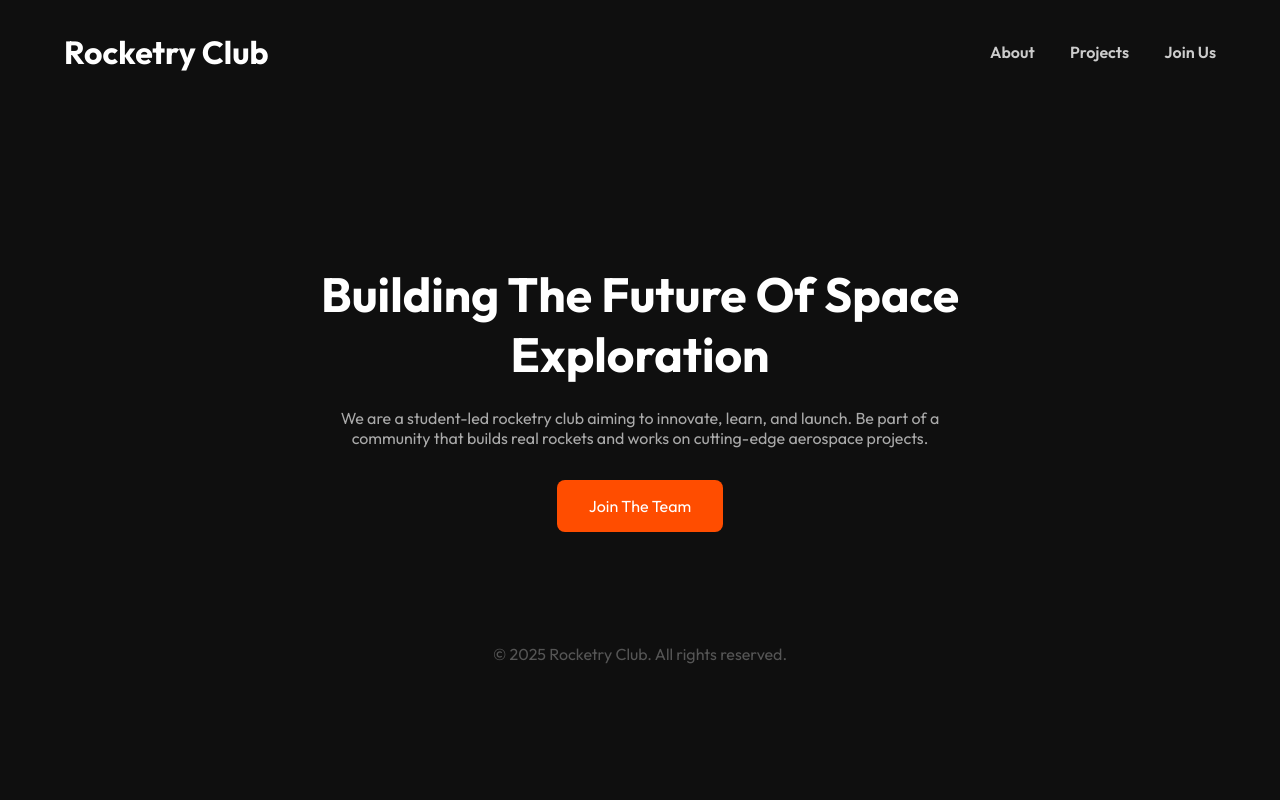
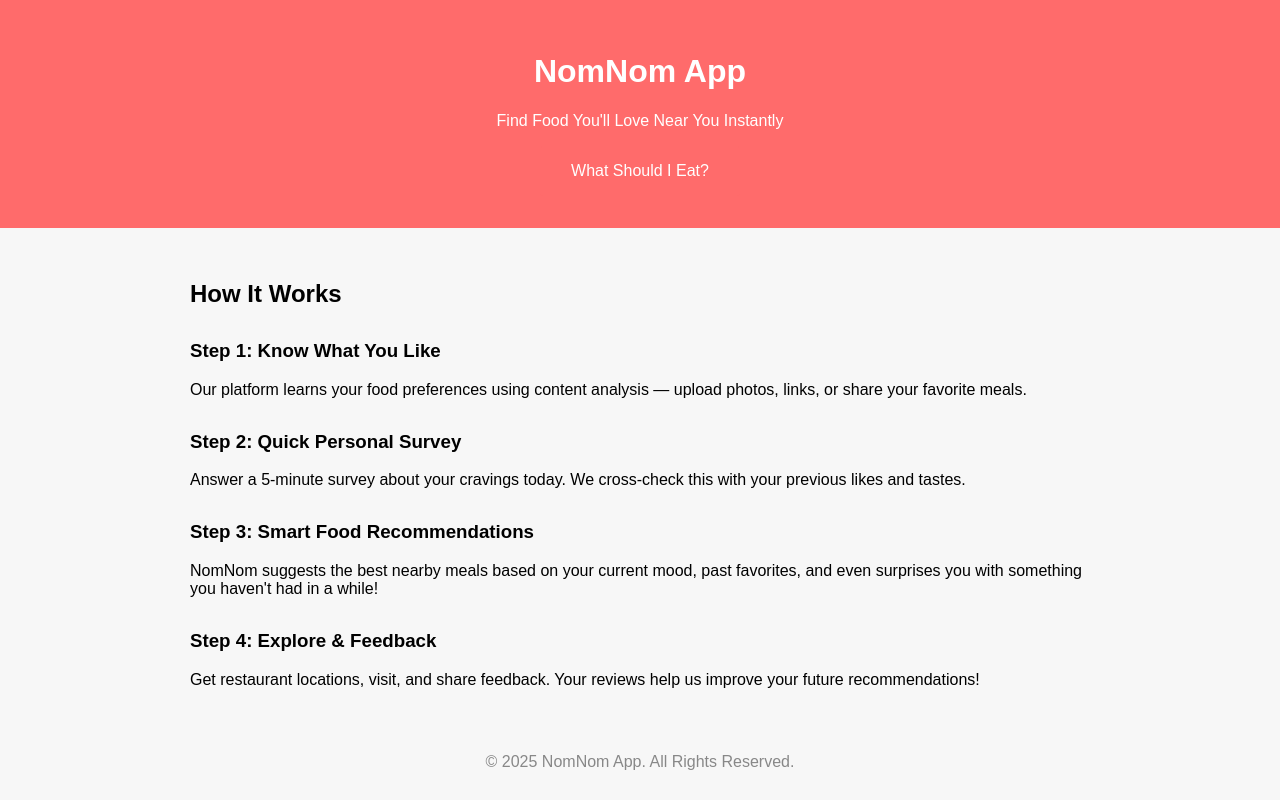
Before and after one commit to 7-wwh/nom-nom-unm, a plain HTML site: page index.html in a window 1280 px wide. Drawn offline with Linux system fonts and the light colour scheme.

Commit message:
Update index.html

```diff
--- a/index.html
+++ b/index.html
@@ -1,87 +1,80 @@
-<!DOCTYPE html><html lang="en">
+<!DOCTYPE html>
+<html lang="en">
 <head>
     <meta charset="UTF-8">
     <meta name="viewport" content="width=device-width, initial-scale=1.0">
-    <title>Rocketry Club - Join The Future</title>
-    <link href="https://fonts.googleapis.com/css2?family=Outfit:wght@400;600;700&display=swap" rel="stylesheet">
+    <title>NomNom - Find Food You'll Love Nearby</title>
     <style>
-        * {
+        body {
+            font-family: Arial, sans-serif;
             margin: 0;
             padding: 0;
-            box-sizing: border-box;
-            font-family: 'Outfit', sans-serif;
-        }
-        body {
-            background: #0f0f0f;
-            color: #fff;
+            background: #f7f7f7;
         }
         header {
-            display: flex;
-            justify-content: space-between;
-            align-items: center;
-            padding: 2rem 5%;
+            background: #ff6b6b;
+            color: white;
+            padding: 2rem;
+            text-align: center;
         }
-        header h1 {
-            font-size: 2rem;
-            color: #fff;
+        section {
+            padding: 2rem;
+            max-width: 900px;
+            margin: auto;
         }
-        nav a {
-            color: #ccc;
-            margin-left: 2rem;
-            text-decoration: none;
-            font-weight: 600;
+        .btn {
+            background: #ff6b6b;
+            color: white;
+            padding: 1rem 2rem;
+            border: none;
+            border-radius: 5px;
+            cursor: pointer;
+            font-size: 1rem;
         }
-        .hero {
-            display: flex;
-            flex-direction: column;
-            justify-content: center;
-            align-items: center;
-            text-align: center;
-            padding: 10rem 5% 5rem;
-        }
-        .hero h2 {
-            font-size: 3rem;
-            font-weight: 700;
-            max-width: 700px;
-        }
-        .hero p {
-            margin-top: 1.5rem;
-            color: #aaa;
-            max-width: 600px;
-        }
-        .hero button {
+        .feature {
             margin-top: 2rem;
-            background: #ff4d00;
-            border: none;
-            padding: 1rem 2rem;
-            font-size: 1rem;
-            color: white;
-            cursor: pointer;
-            border-radius: 8px;
         }
         footer {
             text-align: center;
-            padding: 2rem 0;
-            color: #555;
+            padding: 1rem;
+            color: #888;
         }
     </style>
 </head>
 <body>
-    <header>
-        <h1>Rocketry Club</h1>
-        <nav>
-            <a href="#about">About</a>
-            <a href="#projects">Projects</a>
-            <a href="#join">Join Us</a>
-        </nav>
-    </header><section class="hero">
-    <h2>Building The Future Of Space Exploration</h2>
-    <p>We are a student-led rocketry club aiming to innovate, learn, and launch. Be part of a community that builds real rockets and works on cutting-edge aerospace projects.</p>
-    <button>Join The Team</button>
+
+<header>
+    <h1>NomNom App</h1>
+    <p>Find Food You'll Love Near You Instantly</p>
+    <button class="btn" onclick="alert('Analyzing your cravings...')">What Should I Eat?</button>
+</header>
+
+<section>
+    <h2>How It Works</h2>
+
+    <div class="feature">
+        <h3>Step 1: Know What You Like</h3>
+        <p>Our platform learns your food preferences using content analysis — upload photos, links, or share your favorite meals.</p>
+    </div>
+
+    <div class="feature">
+        <h3>Step 2: Quick Personal Survey</h3>
+        <p>Answer a 5-minute survey about your cravings today. We cross-check this with your previous likes and tastes.</p>
+    </div>
+
+    <div class="feature">
+        <h3>Step 3: Smart Food Recommendations</h3>
+        <p>NomNom suggests the best nearby meals based on your current mood, past favorites, and even surprises you with something you haven't had in a while!</p>
+    </div>
+
+    <div class="feature">
+        <h3>Step 4: Explore & Feedback</h3>
+        <p>Get restaurant locations, visit, and share feedback. Your reviews help us improve your future recommendations!</p>
+    </div>
 </section>
 
 <footer>
-    &copy; 2025 Rocketry Club. All rights reserved.
+    &copy; 2025 NomNom App. All Rights Reserved.
 </footer>
 
 </body>
```
